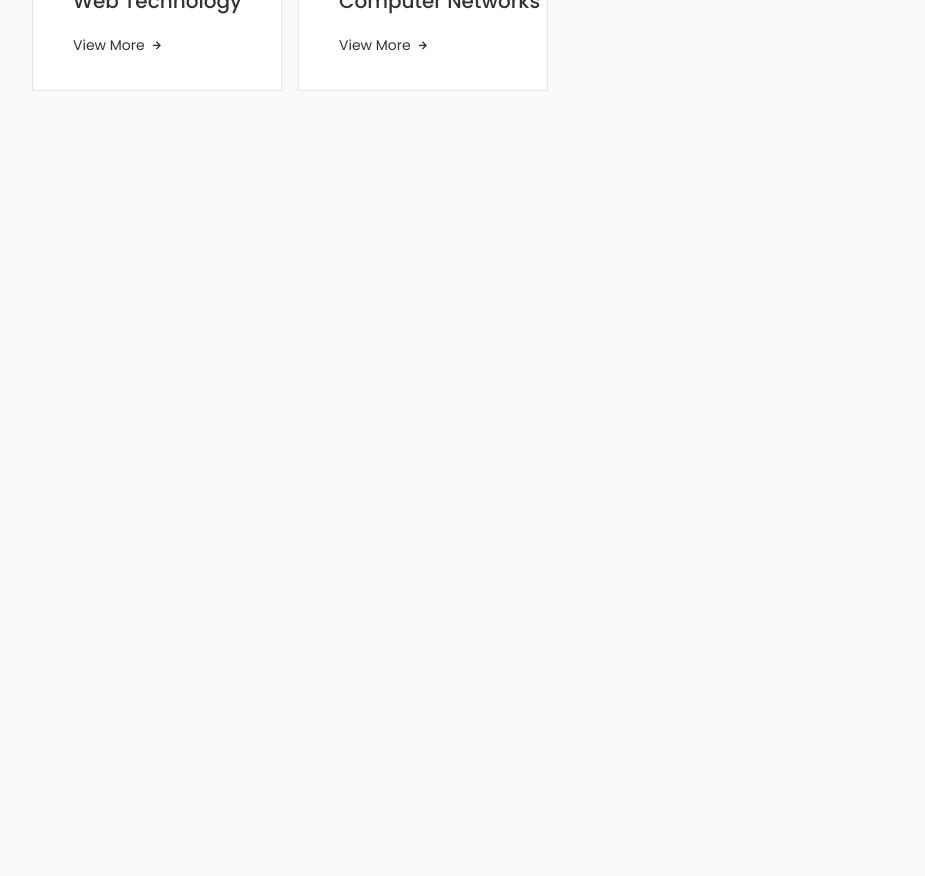
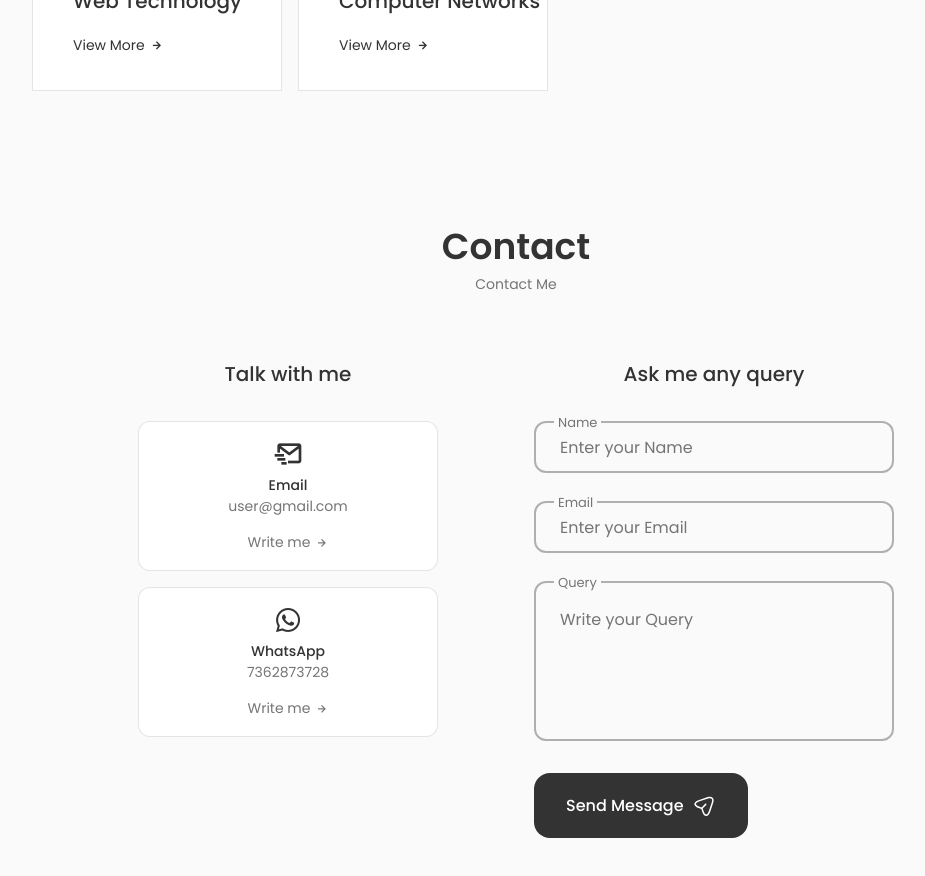
Before and after one commit to Ishan0704/portfolio-priya-mam, a React (Create React App) app: page / in a window 1280 px wide. Shown: the part 1500-2376 px from the top of the page, without its empty margins (124-1049 px from the left). Before the commit the page ends 1623 px from the top, so only its background shows below. Built offline with nearby package versions, Linux system fonts and the light colour scheme.

Commit message:
Contact added

```diff
--- a/src/App.js
+++ b/src/App.js
@@ -4,6 +4,7 @@
 import Home from './components/home/Home';
 import About from './components/about/About';
 import Subject from './components/subject_taught/Subject';
+import Contact from './components/contact/Contact';
 
 const App =() =>{
   return (
@@ -14,6 +15,7 @@
         <Home/>
         <About/>
         <Subject/>
+        <Contact/>
       </main>
     </>
   )
--- /dev/null
+++ b/src/components/contact/Contact.jsx
@@ -0,0 +1,92 @@
+import React from 'react'
+import "./contact.css"
+
+const Contact = () => {
+  return (
+    <section className="contact section" id="contact">
+        <h2 className="section__title">Contact</h2>
+        <span className="section__subtitle">Contact Me</span>
+
+        <div className="contact__container container grid">
+            <div className="contact__content">
+                <h3 className="contact__title">Talk with me</h3>
+
+                <div className="contact__info">
+                    <div className="contact__card">
+                        <i className="bx bx-mail-send contact__card-icon"></i>
+
+                        <h3 className="contact__card-title">Email</h3>
+                        <span className="contact__card-data">user@gmail.com</span>
+
+                        <a href="" className="contact__button">
+                            Write me <i className="bx bx-right-arrow-alt"></i>
+                        </a>
+                    </div>
+
+                    <div className="contact__card">
+                        <i className="bx bxl-whatsapp contact__card-icon"></i>
+
+                        <h3 className="contact__card-title">WhatsApp</h3>
+                        <span className="contact__card-data">7362873728</span>
+
+                        <a href="" className="contact__button">
+                            Write me <i className="bx bx-right-arrow-alt"></i>
+                        </a>
+                    </div>
+                 </div>
+            </div>
+
+            <div className="contact__content">
+                <h3 className="contact__title">Ask me any query</h3>
+
+                <form className="contact__form">
+                    <div className="contact__form-div">
+                            <label className="contact__form-tag">Name</label>
+                            <input
+                            type="text"
+                            name="name"
+                            className="contact__form-input"
+                            placeholder="Enter your Name" />
+                    </div>
+
+                    <div className="contact__form-div">
+                            <label className="contact__form-tag">Email</label>
+                            <input
+                            type="email"
+                            name="email"
+                            className="contact__form-input"
+                            placeholder="Enter your Email" />
+                    </div>
+
+                    <div className="contact__form-div contact__form-area">
+                            <label className="contact__form-tag ">Query</label>
+                            <textarea name="query" className="contact__form-input resize" placeholder="Write your Query"></textarea>
+                    </div>
+                    <button className="button button--flex button-send-message" >Send Message
+
+                        <svg
+                            class="button__icon"
+                  xmlns="http://www.w3.org/2000/svg"
+                  width="24"
+                  height="24"
+                  viewBox="0 0 24 24"
+                  fill="none"
+                >
+                  <path
+                    d="M14.2199 21.9352C13.0399 21.9352 11.3699 21.1052 10.0499 17.1352L9.32988 14.9752L7.16988 14.2552C3.20988 12.9352 2.37988 11.2652 2.37988 10.0852C2.37988 8.91525 3.20988 7.23525 7.16988 5.90525L15.6599 3.07525C17.7799 2.36525 19.5499 2.57525 20.6399 3.65525C21.7299 4.73525 21.9399 6.51525 21.2299 8.63525L18.3999 17.1252C17.0699 21.1052 15.3999 21.9352 14.2199 21.9352ZM7.63988 7.33525C4.85988 8.26525 3.86988 9.36525 3.86988 10.0852C3.86988 10.8052 4.85988 11.9052 7.63988 12.8252L10.1599 13.6652C10.3799 13.7352 10.5599 13.9152 10.6299 14.1352L11.4699 16.6552C12.3899 19.4352 13.4999 20.4252 14.2199 20.4252C14.9399 20.4252 16.0399 19.4352 16.9699 16.6552L19.7999 8.16525C20.3099 6.62525 20.2199 5.36525 19.5699 4.71525C18.9199 4.06525 17.6599 3.98525 16.1299 4.49525L7.63988 7.33525Z"
+                    fill="var(--container-color)"
+                  ></path>
+                  <path
+                    d="M10.11 14.7052C9.92005 14.7052 9.73005 14.6352 9.58005 14.4852C9.29005 14.1952 9.29005 13.7152 9.58005 13.4252L13.16 9.83518C13.45 9.54518 13.93 9.54518 14.22 9.83518C14.51 10.1252 14.51 10.6052 14.22 10.8952L10.64 14.4852C10.5 14.6352 10.3 14.7052 10.11 14.7052Z"
+                    fill="var(--container-color)"
+                  ></path>
+                        </svg>
+                    </button>
+                </form>
+            </div>
+        </div>
+    </section>
+  )
+}
+
+export default Contact
--- /dev/null
+++ b/src/components/contact/contact.css
@@ -0,0 +1,156 @@
+.contact__container{
+    grid-template-columns: repeat(2,max-content);
+    justify-content: center;
+    column-gap: 6rem;
+    padding-bottom: 3rem;
+}
+
+.contact__title{
+    text-align: center;
+    font-size: var(--h3-font-size);
+    font-weight: var(--font-medium);
+    margin-bottom: var(--mb-2);
+}
+
+.contact__info{
+    display: grid;
+    row-gap: 1rem;
+    grid-template-columns: 300px;
+}
+
+.contact__card{
+    background-color: var(--container-color);
+    border: 1px solid rgba(0,0, 0, 0.1);
+    padding: 1rem;
+    border-radius: 0.75rem;
+    text-align: center;
+}
+
+.contact__card-icon{
+    font-size: 2rem;
+    color: var(--title-color);
+    margin-bottom: var(--mb-0-25);
+}
+
+.contact__card-title,
+.contact__card-data{
+    font-size: var(--small-font-size);
+}
+
+.contact__card-title{
+    font-weight: var(--font-medium);
+}
+
+.contact__card-data{
+    display: block;
+    margin-bottom: var(--mb-0-75);
+}
+
+.contact__button{
+    color: var(--text-color);
+    font-size: var(--small-font-size);
+    display: inline-flex;
+    align-items: center;
+    justify-content: center;
+    column-gap: 0.25rem;
+}
+
+.contact__button-icon{
+    font-size: 1rem;
+    transition: 0.3s;
+}
+
+.contact__button:hover .contact__button-icon{
+    transform: translate(0.25rem);
+}
+
+.contact__form{
+    width: 360px;
+}
+
+.contact__form-div{
+    position: relative;
+    margin-bottom: var(--mb-2);
+    height: 3rem;
+}
+
+.contact__form-input{
+    position: absolute;
+    top: 0;
+    left: 0;
+    width: 100%;
+    height: 100%;
+    border: 2px solid rgba(0,0, 0, 0.3);
+    background:none;
+    color: var(--text-color);
+    outline: none;
+    border-radius: 0.75rem;
+    padding: 1.5rem;
+    z-index: 1;
+}
+
+.contact__form-tag{
+    position: absolute;
+    top: -0.75rem;
+    left: 1.25rem;
+    font-size: var(--smaller-font-size);
+    padding: 0.25rem;
+    background-color: var(--body-color);
+    z-index: 10;
+}
+
+.contact__form-area{
+    height: 10rem;
+}
+
+.resize{
+    resize: none;
+}
+
+
+/*=============== BREAKPOINTS ===============*/
+
+@media screen and (max-width: 992px) {
+
+    .contact__container{
+        column-gap: 3rem;
+    }
+}
+
+@media screen and (max-width: 768px) {
+
+    .contact__container{
+        grid-template-columns: 1fr;
+        row-gap: 3rem;
+    }
+
+    .contact__info{
+        justify-content: center;
+    }
+
+    .contact__form{
+        margin: 0 auto;
+    }
+}
+
+@media screen and (max-width: 576px) {
+
+    .contact__info{
+        grid-template-columns: 1fr;
+    }
+
+    .contact__from{
+        width: 100%;
+    }
+
+    .contact__card{
+        width: 80%;
+        margin-left: 10%;
+    }
+
+}
+
+@media screen and (max-width: 350px) {
+
+
+}
```
